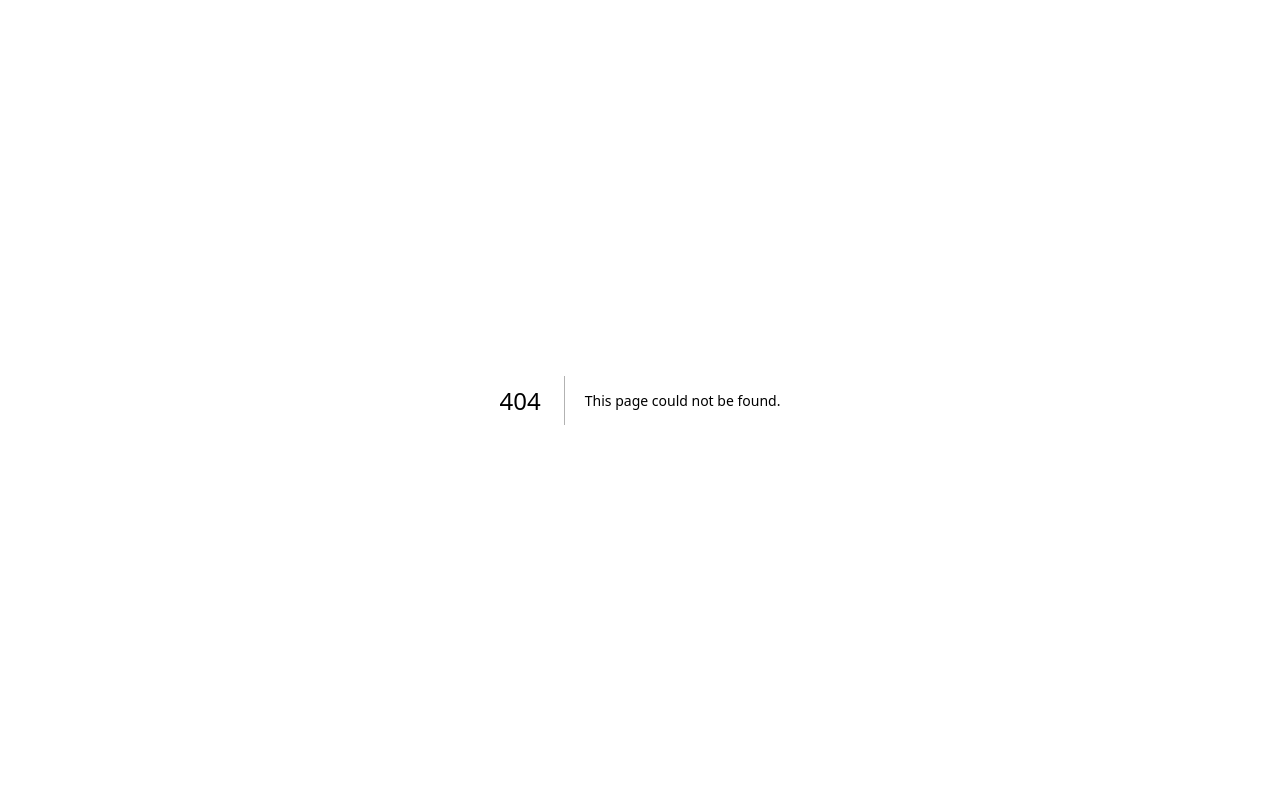
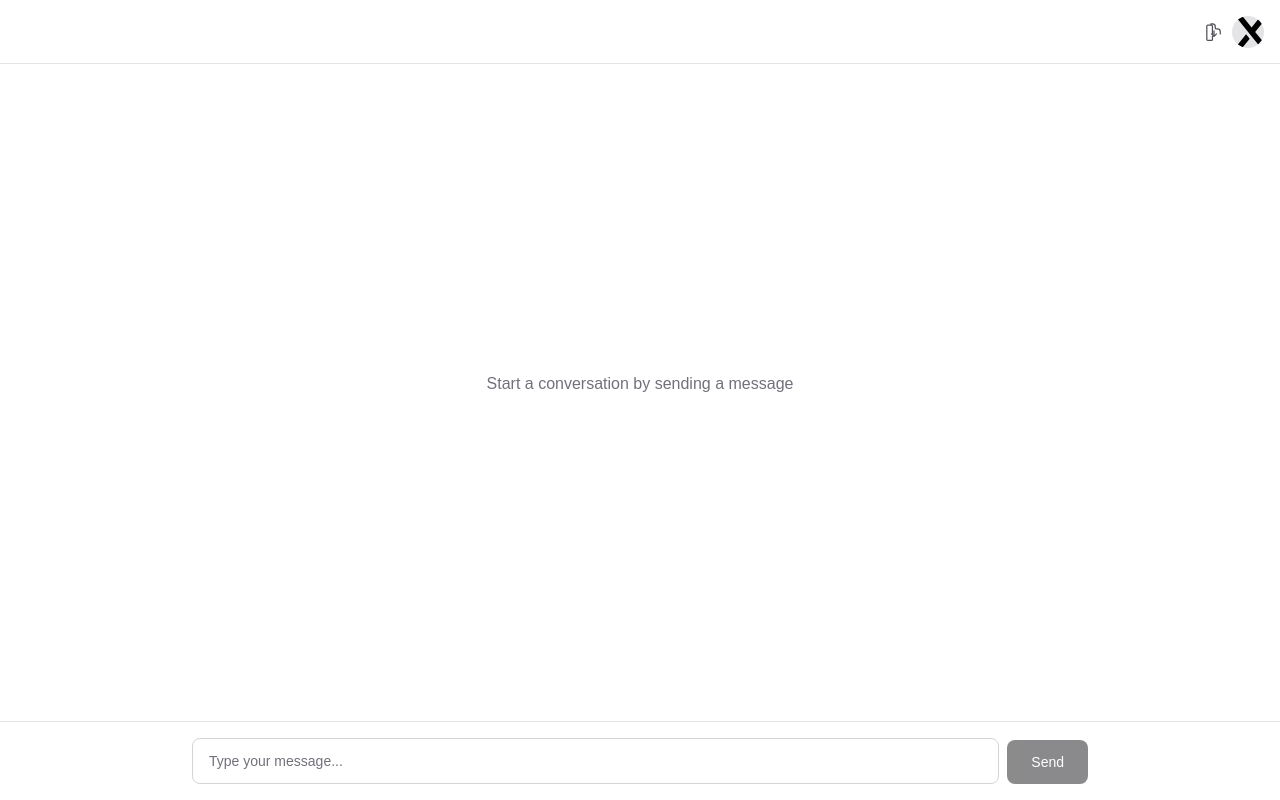
Before and after one commit to pdotsani/letschat-frontend, a Next.js app: page /chat in a window 1280 px wide. Before the commit this address had no page. Built offline with nearby package versions, Linux system fonts and the light colour scheme.

Commit message:
bootstrap chat page

```diff
--- /dev/null
+++ b/app/chat/page.tsx
@@ -0,0 +1,18 @@
+'use client';
+
+import ChatNavbar from '@/components/ChatNavbar';
+import ChatWindow from '@/components/ChatWindow';
+import ChatForm from '@/components/ChatForm';
+import { chatPageHook } from '@/hooks/chatPageHook';
+
+export default function ChatPage() {
+  const { chathistory, handleSendMessage, handleClearChat } = chatPageHook();
+
+  return (
+    <div className="flex h-screen flex-col bg-white dark:bg-black">
+      <ChatNavbar onClearChat={handleClearChat} />
+      <ChatWindow messages={chathistory} />
+      <ChatForm onSendMessage={handleSendMessage} />
+    </div>
+  );
+}
--- /dev/null
+++ b/components/ChatForm.tsx
@@ -0,0 +1,43 @@
+'use client';
+
+import { useState, FormEvent } from 'react';
+
+interface ChatFormProps {
+  onSendMessage: (content: string) => void;
+}
+
+export default function ChatForm({ onSendMessage }: ChatFormProps) {
+  const [message, setMessage] = useState('');
+
+  const handleSubmit = (e: FormEvent<HTMLFormElement>) => {
+    e.preventDefault();
+    if (message.trim()) {
+      onSendMessage(message.trim());
+      setMessage('');
+    }
+  };
+
+  return (
+    <form
+      onSubmit={handleSubmit}
+      className="fixed bottom-0 left-0 right-0 z-50 border-t border-zinc-200 bg-white p-4 dark:border-zinc-800 dark:bg-black"
+    >
+      <div className="mx-auto flex max-w-4xl items-end gap-2">
+        <input
+          type="text"
+          value={message}
+          onChange={(e) => setMessage(e.target.value)}
+          placeholder="Type your message..."
+          className="flex-1 rounded-lg border border-zinc-300 bg-white px-4 py-3 text-sm text-zinc-900 placeholder-zinc-500 focus:border-zinc-500 focus:outline-none focus:ring-2 focus:ring-zinc-500 dark:border-zinc-700 dark:bg-zinc-900 dark:text-zinc-100 dark:placeholder-zinc-400 dark:focus:border-zinc-600 dark:focus:ring-zinc-600"
+        />
+        <button
+          type="submit"
+          disabled={!message.trim()}
+          className="rounded-lg bg-zinc-900 px-6 py-3 text-sm font-medium text-white transition-colors hover:bg-zinc-800 disabled:cursor-not-allowed disabled:opacity-50 dark:bg-zinc-100 dark:text-zinc-900 dark:hover:bg-zinc-200"
+        >
+          Send
+        </button>
+      </div>
+    </form>
+  );
+}
--- /dev/null
+++ b/components/ChatNavbar.tsx
@@ -0,0 +1,43 @@
+'use client';
+
+import Image from 'next/image';
+
+interface ChatNavbarProps {
+  onClearChat: () => void;
+}
+
+export default function ChatNavbar({ onClearChat }: ChatNavbarProps) {
+  return (
+    <nav className="fixed top-0 left-0 right-0 z-50 flex justify-end h-16 items-center border-b border-zinc-200 bg-white px-4 dark:border-zinc-800 dark:bg-black">
+      <button
+        onClick={onClearChat}
+        className="flex items-center justify-center rounded-lg p-2 text-zinc-600 transition-colors hover:bg-zinc-100 hover:text-zinc-900 dark:text-zinc-400 dark:hover:bg-zinc-900 dark:hover:text-zinc-100"
+        aria-label="Clear chat"
+      >
+        <svg
+          xmlns="http://www.w3.org/2000/svg"
+          fill="none"
+          viewBox="0 0 24 24"
+          strokeWidth={1.5}
+          stroke="currentColor"
+          className="h-5 w-5"
+        >
+          <path
+            strokeLinecap="round"
+            strokeLinejoin="round"
+            d="M19.5 14.25v-2.625a3.375 3.375 0 00-3.375-3.375h-1.5A1.125 1.125 0 0113.5 7.125v-1.5a3.375 3.375 0 00-3.375-3.375H8.25m3.75 8.25v6.75m0 0l-3-3m3 3l3-3M3.375 21V4.875c0-.621.504-1.125 1.125-1.125h4.5c.621 0 1.125.504 1.125 1.125v16.125c0 .621-.504 1.125-1.125 1.125h-4.5c-.621 0-1.125-.504-1.125-1.125z"
+          />
+        </svg>
+      </button>
+      <div className="h-8 w-8 overflow-hidden rounded-full bg-zinc-200 dark:bg-zinc-800">
+        <Image
+          src="/next.svg"
+          alt="Avatar"
+          width={32}
+          height={32}
+          className="h-full w-full object-cover dark:invert"
+        />
+      </div>
+    </nav>
+  );
+}
--- /dev/null
+++ b/components/ChatWindow.tsx
@@ -0,0 +1,36 @@
+'use client';
+
+import { useEffect, useRef } from 'react';
+import { Message } from '@/types/message';
+import MessageComponent from './Message';
+
+interface ChatWindowProps {
+  messages: Message[];
+}
+
+export default function ChatWindow({ messages }: ChatWindowProps) {
+  const messagesEndRef = useRef<HTMLDivElement>(null);
+
+  useEffect(() => {
+    messagesEndRef.current?.scrollIntoView({ behavior: 'smooth' });
+  }, [messages]);
+
+  return (
+    <div className="flex-1 overflow-y-auto pt-16 pb-24">
+      {messages.length === 0 ? (
+        <div className="flex h-full items-center justify-center">
+          <p className="text-zinc-500 dark:text-zinc-400">
+            Start a conversation by sending a message
+          </p>
+        </div>
+      ) : (
+        <div className="flex flex-col py-4">
+          {messages.map((message, index) => (
+            <MessageComponent key={`${message.timestamp.getTime()}-${index}`} message={message} />
+          ))}
+          <div ref={messagesEndRef} />
+        </div>
+      )}
+    </div>
+  );
+}
--- /dev/null
+++ b/components/Message.tsx
@@ -0,0 +1,41 @@
+'use client';
+
+import { Message as MessageType, Role } from '@/types/message';
+
+interface MessageProps {
+  message: MessageType;
+}
+
+export default function Message({ message }: MessageProps) {
+  const isUser = message.role === Role.User;
+
+  return (
+    <div
+      className={`flex w-full ${isUser ? 'justify-end' : 'justify-start'} px-4 py-2`}
+    >
+      <div
+        className={`max-w-[80%] rounded-2xl px-4 py-2 ${
+          isUser
+            ? 'bg-zinc-900 text-white dark:bg-zinc-100 dark:text-black'
+            : 'bg-zinc-100 text-zinc-900 dark:bg-zinc-800 dark:text-zinc-100'
+        }`}
+      >
+        <p className="text-sm leading-relaxed whitespace-pre-wrap break-words">
+          {message.message}
+        </p>
+        <span
+          className={`mt-1 block text-xs ${
+            isUser
+              ? 'text-zinc-400 dark:text-zinc-600'
+              : 'text-zinc-500 dark:text-zinc-400'
+          }`}
+        >
+          {message.timestamp.toLocaleTimeString([], {
+            hour: '2-digit',
+            minute: '2-digit',
+          })}
+        </span>
+      </div>
+    </div>
+  );
+}
--- /dev/null
+++ b/hooks/chatPageHook.ts
@@ -0,0 +1,54 @@
+import { useReducer } from 'react';
+import { Message, Role } from '@/types/message';
+
+type ChatState = {
+  chathistory: Message[];
+};
+
+type ChatAction =
+  | { type: 'ADD_MESSAGE'; payload: Message }
+  | { type: 'CLEAR_CHAT' };
+
+const initialState: ChatState = {
+  chathistory: [],
+};
+
+function chatReducer(state: ChatState, action: ChatAction): ChatState {
+  switch (action.type) {
+    case 'ADD_MESSAGE':
+      return {
+        ...state,
+        chathistory: [...state.chathistory, action.payload],
+      };
+    case 'CLEAR_CHAT':
+      return {
+        ...state,
+        chathistory: [],
+      };
+    default:
+      return state;
+  }
+}
+
+export function chatPageHook() {
+  const [state, dispatch] = useReducer(chatReducer, initialState);
+
+  const handleSendMessage = (message: string) => {
+    const newMessage: Message = {
+      message,
+      role: Role.User,
+      timestamp: new Date(),
+    };
+    dispatch({ type: 'ADD_MESSAGE', payload: newMessage });
+  };
+
+  const handleClearChat = () => {
+    dispatch({ type: 'CLEAR_CHAT' });
+  };
+
+  return {
+    chathistory: state.chathistory,
+    handleSendMessage,
+    handleClearChat,
+  };
+}
--- /dev/null
+++ b/types/message.ts
@@ -0,0 +1,12 @@
+export const Role = {
+  User: 'user',
+  System: 'system',
+} as const;
+
+export type Role = typeof Role[keyof typeof Role];
+
+export type Message = {
+  message: string;
+  role: Role;
+  timestamp: Date;
+};
```
